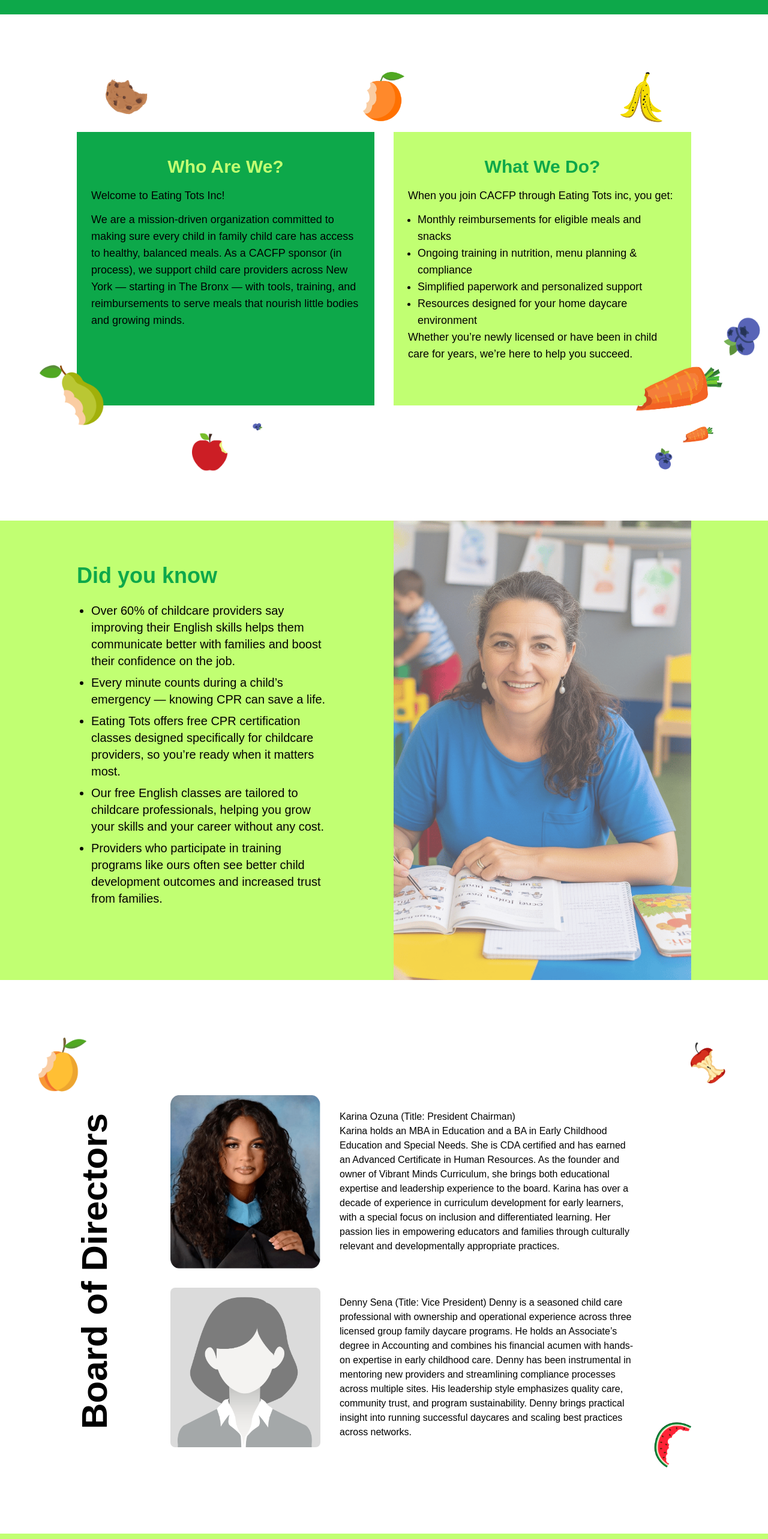
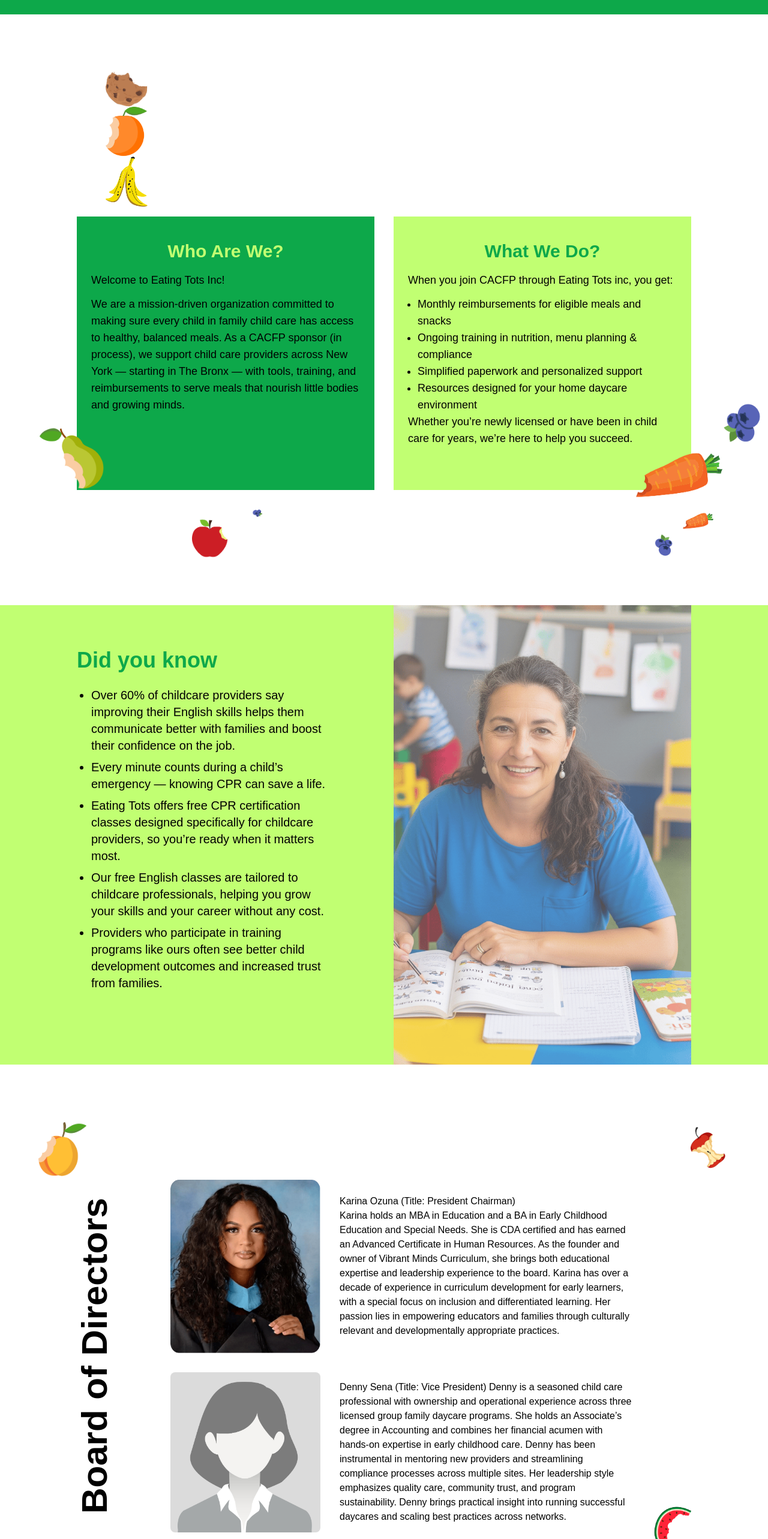
Before and after one commit to zisam-glitch/eatingtots.org, a Next.js app: page / in a window 1280 px wide. Shown: the part 840-3406 px from the top of the page at 60% size. Built offline with nearby package versions, Linux system fonts and the light colour scheme.

Commit message:
chngs 001

```diff
--- a/src/app/page.tsx
+++ b/src/app/page.tsx
@@ -9,9 +9,9 @@
 export default function Home() {
   return (
     <section className="bg-white">
+      <LogoSlider />
       <Header />
       <Hero />
-      <LogoSlider />
       <About />
       <Directors />
       <Registration />
--- a/src/components/about.tsx
+++ b/src/components/about.tsx
@@ -4,8 +4,8 @@
 export default function about() {
   return (
     <>
-      <section className="md:py-24 py-32 md:px-32 px-4 relative md:block hidden">
-        <div className="flex justify-between items-center px-12">
+      <section className="md:py-24 py-32 md:px-32 px-4 relative">
+        <div className="flex justify-between items-center px-12 md:block hidden">
           <Image src="/cookie.png" alt="cookie" width={70} height={70} />
           <Image src="/apple.png" alt="apple" width={70} height={70} />
           <Image src="/banana.png" alt="banana" width={70} height={70} />
--- a/src/components/directors.tsx
+++ b/src/components/directors.tsx
@@ -39,11 +39,11 @@
           <p>
             Denny Sena (Title: Vice President) Denny is a seasoned child
             care professional with ownership and operational experience
-            across three licensed group family daycare programs. He holds an
-            Associate’s degree in Accounting and combines his financial
+            across three licensed group family daycare programs. She holds an
+            Associate’s degree in Accounting and combines her financial
             acumen with hands-on expertise in early childhood care. Denny
             has been instrumental in mentoring new providers and
-            streamlining compliance processes across multiple sites. His
+            streamlining compliance processes across multiple sites. Her
             leadership style emphasizes quality care, community trust, and
             program sustainability. Denny brings practical insight into
             running successful daycares and scaling best practices across
```
